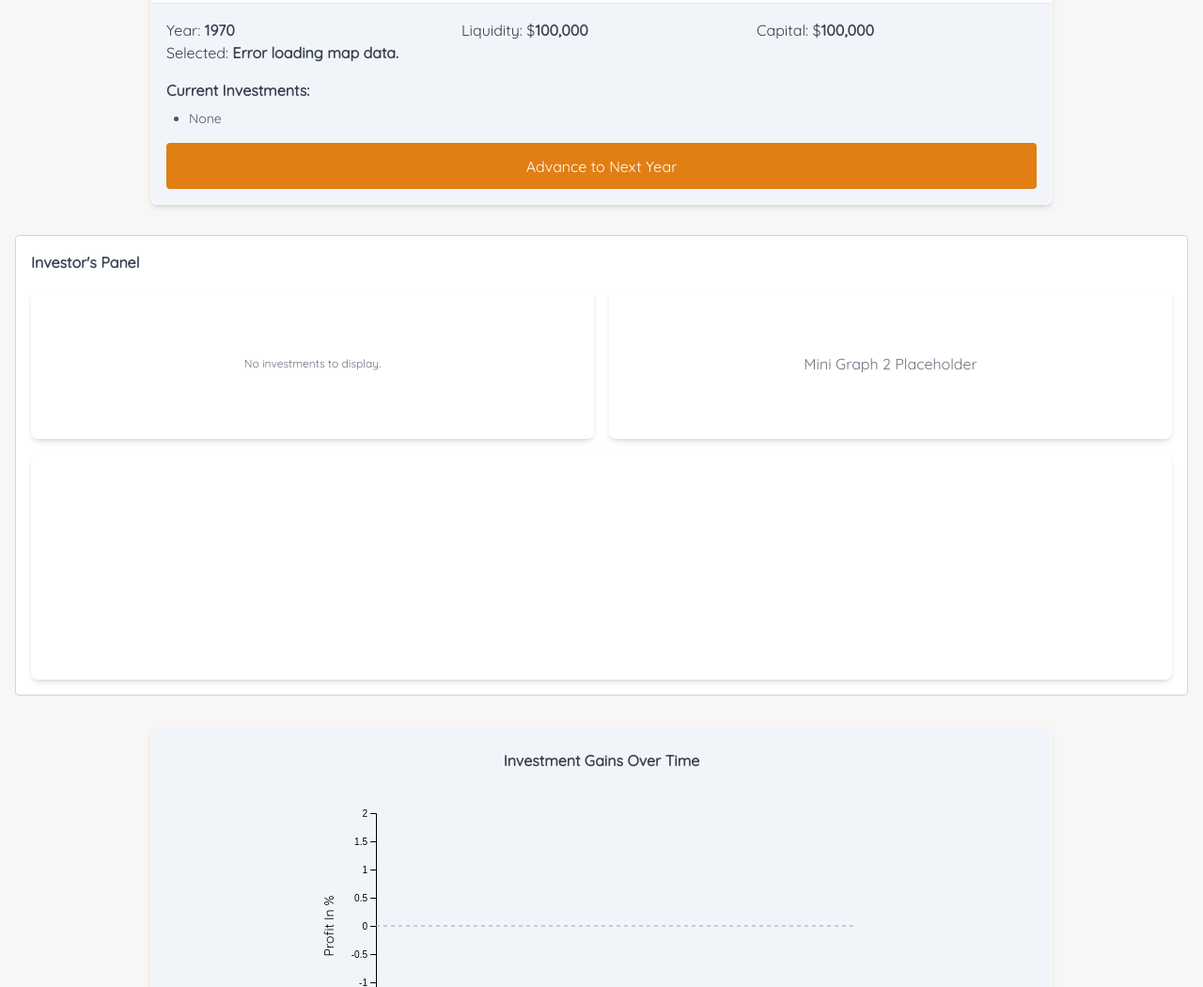
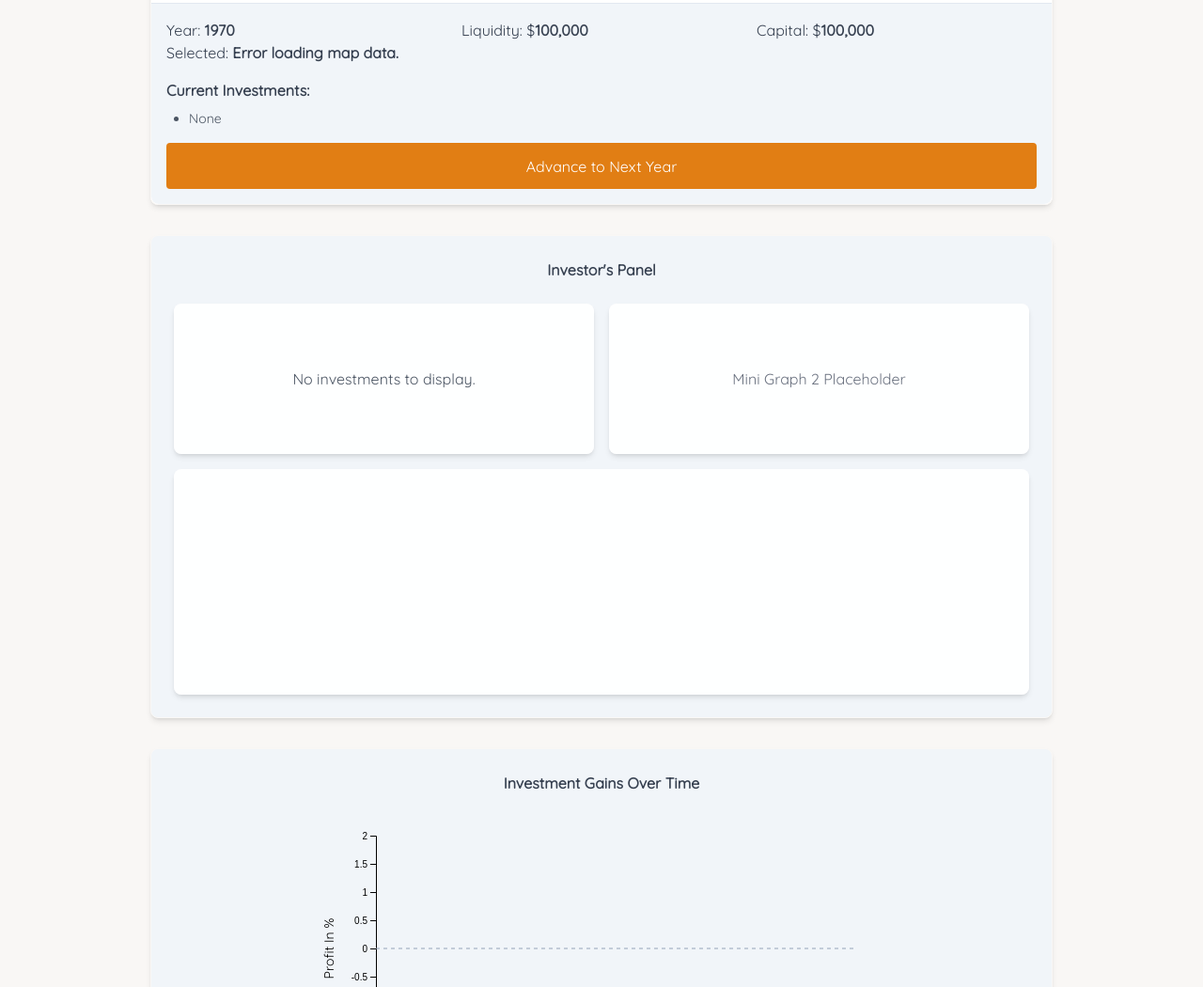
Before and after one commit to com-480-data-visualization/milkcow-data-visualization, a plain HTML site: page index.html in a window 1280 px wide. Shown: the part 669-1719 px from the top of the page at 94% size. Drawn offline with nearby package versions, Linux system fonts and the light colour scheme; no server answers.

Commit message:
cleanup after merge, still need to unify the style but look pretty good so far

```diff
--- a/css/style_index.css
+++ b/css/style_index.css
@@ -200,3 +200,10 @@ canvas {
 .report-content .return-neutral {
     color: #4b5563;
 }
+
+.normal-text {
+    font-family: 'Quicksand', sans-serif;
+    font-size: 1rem;
+    color: #4b5563; /* Tailwind's gray-600 */
+    line-height: 1.5;
+}
--- a/index.html
+++ b/index.html
@@ -58,8 +58,8 @@
     </div>
 
     <!-- Investment Data Visualizations Panel -->
-    <div id="investment-data-viz-panel" class="mt-8 p-4 border border-slate-300 rounded bg-white text-gray-700">
-        <h3 class="font-semibold mb-4">Investor's Panel</h3>
+    <div id="investment-data-viz-panel" class="panel-shape panel-bgcolor mt-8 p-6">
+        <h3 class="font-semibold text-gray-700 mb-6 text-center">Investor's Panel</h3>
         <div class="grid grid-cols-2 gap-4 mb-4">
             <div class="mini-graph-placeholder">
                 Mini Graph 1 Placeholder
--- a/js/panels.js
+++ b/js/panels.js
@@ -183,7 +183,7 @@ function displayDetailedMiniGraphContent(graphElement) {
             <div class="flex flex-col lg:flex-row w-full h-full grow overflow-hidden p-2">
                 <div id="interactive-pie-chart-svg-container" class="w-full lg:w-2/3 h-2/3 lg:h-full flex items-center justify-center p-1"></div>
                 <div id="interactive-pie-legend-details-container" class="w-full lg:w-1/3 h-1/3 lg:h-full p-3 bg-gray-50 rounded-md shadow overflow-y-auto flex flex-col justify-center items-center text-center">
-                    ${currentInvestmentData.length === 0 ? "<p class='text-gray-500 text-sm'>No investments yet.</p>" : "<p class='text-gray-500 text-sm'>Hover over or click a slice for details.</p>"}
+                    ${currentInvestmentData.length === 0 ? "<p class='normal-text'>No investments yet.</p>" : "<p class='text-gray-500 text-sm'>Hover over or click a slice for details.</p>"}
                 </div>
             </div>
         `;
--- a/js/pie_chart.js
+++ b/js/pie_chart.js
@@ -34,7 +34,7 @@ function renderSmallPieChart(containerElement, data) {
     d3.select(containerElement).select("svg").remove(); // Clear previous
 
     if (!data || data.length === 0) {
-        containerElement.innerHTML = "<p class='text-xs text-gray-500 text-center p-2'>No investments to display.</p>";
+        containerElement.innerHTML = "<p class='normal-text text-center p-2'>No investments to display.</p>";
         return;
     }
 
@@ -87,7 +87,7 @@ function renderInteractivePieChart(chartContainerId, legendContainerId, data) {
     legendDiv.innerHTML = "";
 
     if (!data || data.length === 0) {
-        chartDiv.innerHTML = "<p class='text-gray-500 text-center p-4'>No investments to display.</p>";
+        chartDiv.innerHTML = "<p class='normal-text text-center p-4'>No investments to display.</p>";
         legendDiv.innerHTML = "<p class='text-gray-500 text-sm text-center'>Make an investment to see the chart.</p>";
         return;
     }
```
